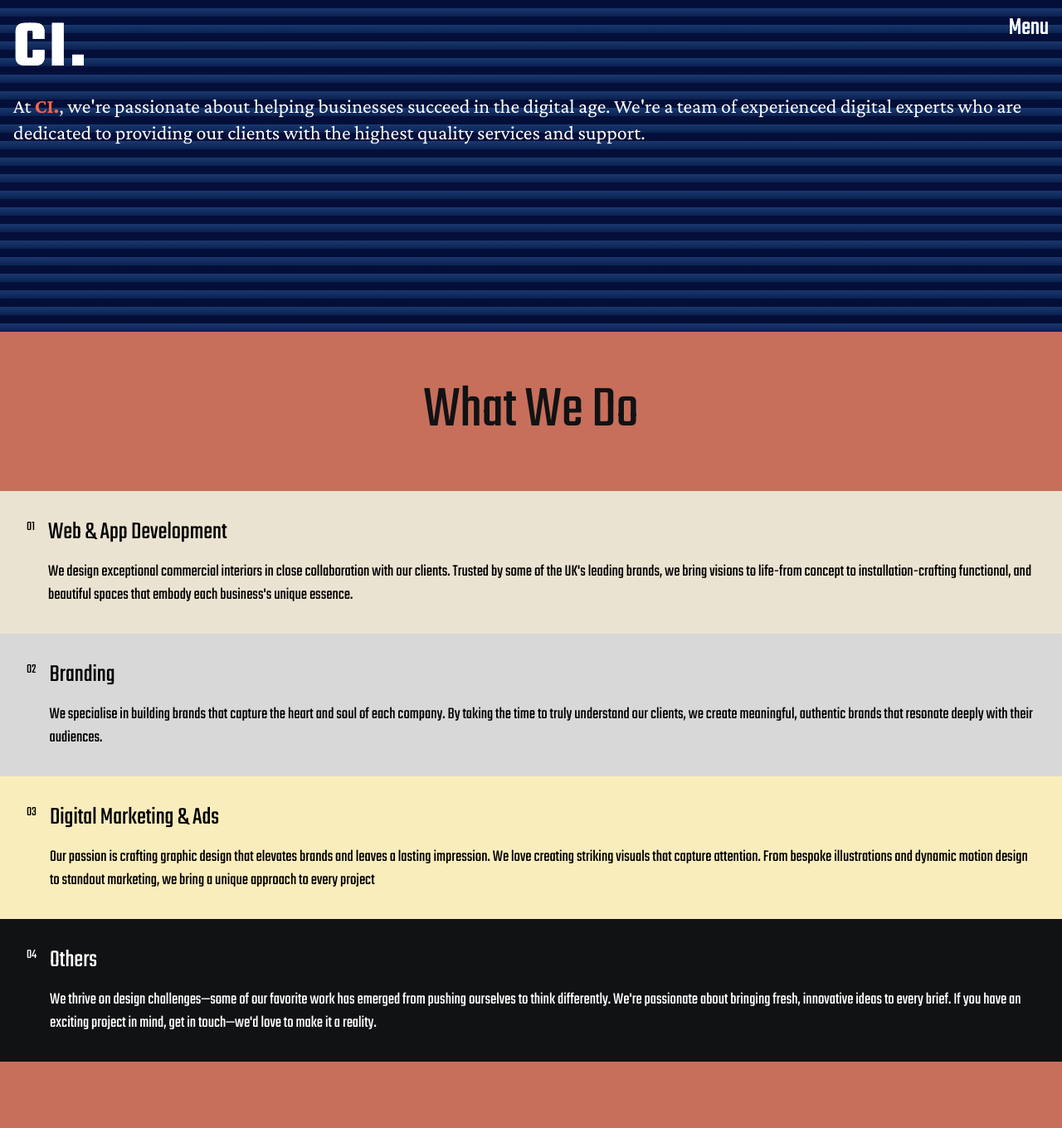
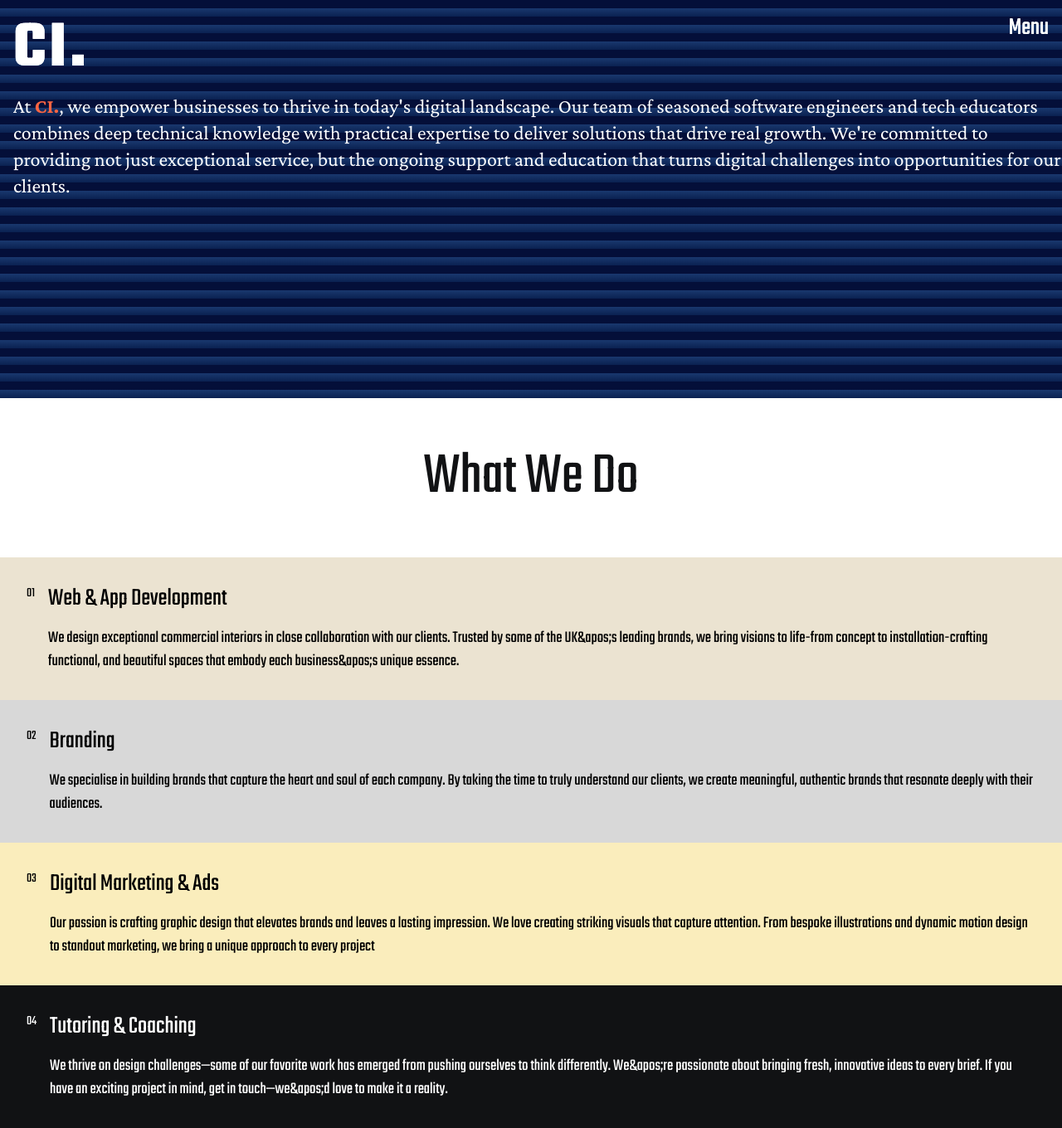
Before and after one commit to osaroDEV/codeillustrated, a Next.js app: page /about in a window 1280 px wide. Shown: the whole page at 83% size. Before the commit the page ends 1280 px from the top, so only its background shows below. Built offline with nearby package versions, Linux system fonts and the light colour scheme.

Commit message:
map services

```diff
--- /dev/null
+++ b/app/lib/services.ts
@@ -0,0 +1,22 @@
+export const services = [
+  {
+    id: '01',
+    header: 'Web & App Development',
+    body: 'We design exceptional commercial interiors in close collaboration with our clients. Trusted by some of the UK&apos;s leading brands, we bring visions to life-from concept to installation-crafting functional, and beautiful spaces that embody each business&apos;s unique essence.',
+  },
+  {
+    id: '02',
+    header: 'Branding',
+    body: 'We specialise in building brands that capture the heart and soul of each company. By taking the time to truly understand our clients, we create meaningful, authentic brands that resonate deeply with their audiences.',
+  },
+  {
+    id: '03',
+    header: 'Digital Marketing & Ads',
+    body: 'Our passion is crafting graphic design that elevates brands and leaves a lasting impression. We love creating striking visuals that capture attention. From bespoke illustrations and dynamic motion design to standout marketing, we bring a unique approach to every project',
+  },
+  {
+    id: '04',
+    header: 'Tutoring & Coaching',
+    body: 'We thrive on design challenges—some of our favorite work has emerged from pushing ourselves to think differently. We&apos;re passionate about bringing fresh, innovative ideas to every brief. If you have an exciting project in mind, get in touch—we&apos;d love to make it a reality.',
+  },
+];
--- a/app/page.tsx
+++ b/app/page.tsx
@@ -4,7 +4,7 @@ import MobileContact from './ui/components/MobileContact';
 
 const Home: FC = () => {
   return (
-    <div className='absolute top-0 left-0  h-auto'>
+    <div className='absolute top-0 left-0 h-auto'>
       <Bio />
       <MobileContact />
     </div>
--- a/app/ui/components/AboutNote.tsx
+++ b/app/ui/components/AboutNote.tsx
@@ -1,12 +1,19 @@
 import { FC } from 'react';
-import {crimson} from '../font'
+import { crimson } from '../font';
 
 const AboutNote: FC = () => {
   return (
     <div className='absolute top-[7rem] z-[100]'>
-        <p
-        className={`${crimson.className} text-2xl text-white`}
-        > At <span className='text-[#ff6542] font-extrabold'>CI.</span>, we&apos;re passionate about helping businesses succeed in the digital age. We&apos;re a team of experienced digital experts who are dedicated to providing our clients with the highest quality services and support.</p>
+      <p className={`${crimson.className} text-2xl text-white`}>
+        {' '}
+        At <span className='text-[#ff6542] font-extrabold'>CI.</span>, we
+        empower businesses to thrive in today&apos;s digital landscape. Our team
+        of seasoned software engineers and tech educators combines deep
+        technical knowledge with practical expertise to deliver solutions that
+        drive real growth. We&apos;re committed to providing not just
+        exceptional service, but the ongoing support and education that turns
+        digital challenges into opportunities for our clients.
+      </p>
     </div>
   );
 };
--- a/app/ui/components/AboutTop.tsx
+++ b/app/ui/components/AboutTop.tsx
@@ -2,7 +2,7 @@ import React from 'react'
 
 const AboutTop = () => {
   return (
-    <div className='absolute top-0 left-0 h-[50vh] w-full bg-gradient-to-r from-blue-900 via-blue-900 to-blue-900 bg-stripes'></div>
+    <div className='absolute top-0 left-0 h-[60vh] w-full bg-gradient-to-r from-blue-900 via-blue-900 to-blue-900 bg-stripes'></div>
   )
 }
 
--- a/app/ui/components/AboutUs.tsx
+++ b/app/ui/components/AboutUs.tsx
@@ -1,51 +1,34 @@
+import { services } from '@/app/lib/services';
+import clsx from 'clsx';
 import { FC } from 'react';
 
 const AboutUs: FC = () => {
   return (
-    <div className='mt-[calc(50vh)] absolute left-0 top-0 w-full'>
-      <section className='h-[12rem] flex justify-center items-center'>
-        <h1 className='text-7xl text-center text-[#111214] '>What We Do</h1>
+    <div className='mt-[calc(60vh)] absolute left-0 top-0 w-full'>
+      <section className='h-[12rem] flex justify-center items-center bg-white'>
+        <h1 className='text-7xl text-center text-[#111214]'>What We Do</h1>
       </section>
-      <section className='h-auto flex justify-center gap-4 bg-[#ebe3d1] p-8'>
-        <span>01</span>
-        <div className='flex flex-col gap-4'>
-          <h2 className='text-3xl'>Web & App Development</h2>
-          <p className='text-xl'>
-            We design exceptional commercial interiors in close collaboration
-            with our clients. Trusted by some of the UK&apos;s leading brands, we
-            bring visions to life-from concept to installation-crafting
-            functional, and beautiful spaces that embody each business&apos;s unique
-            essence.
-          </p>
-        </div>
-      </section>
-      <section className='h-auto flex justify-center gap-4 bg-[#d8d8d8] p-8'>
-        <span>02</span>
-        <div className='flex flex-col gap-4'>
-          <h2 className='text-3xl'>Branding</h2>
-          <p className='text-xl'>
-          We specialise in building brands that capture the heart and soul of each company. By taking the time to truly understand our clients, we create meaningful, authentic brands that resonate deeply with their audiences.
-          </p>
-        </div>
-      </section>
-      <section className='h-auto flex justify-center gap-4 bg-[#faedbc] p-8'>
-        <span>03</span>
-        <div className='flex flex-col gap-4'>
-          <h2 className='text-3xl'>Digital Marketing & Ads</h2>
-          <p className='text-xl'>
-          Our passion is crafting graphic design that elevates brands and leaves a lasting impression. We love creating striking visuals that capture attention. From bespoke illustrations and dynamic motion design to standout marketing, we bring a unique approach to every project
-          </p>
-        </div>
-      </section>
-      <section className='h-auto flex justify-center gap-4 text-white bg-[#111214] p-8'>
-        <span>04</span>
-        <div className='flex flex-col gap-4'>
-          <h2 className='text-3xl'>Others</h2>
-          <p className='text-xl'>
-          We thrive on design challenges—some of our favorite work has emerged from pushing ourselves to think differently. We&apos;re passionate about bringing fresh, innovative ideas to every brief. If you have an exciting project in mind, get in touch—we&apos;d love to make it a reality.
-          </p>
-        </div>
-      </section>
+
+      {services.map((service, index) => (
+        <section
+          key={service.id}
+          className={clsx('h-auto flex justify-center gap-4 p-8', {
+            'bg-[#ebe3d1]': index === 0,
+            'bg-[#d8d8d8]': index === 1,
+            'bg-[#faedbc]': index === 2,
+            'bg-[#111214]': index === 3,
+            'text-white': index === 3,
+          })}
+        >
+          <span>{service.id}</span>
+          <div className='flex flex-col gap-4'>
+            <h2 className='text-3xl'>{service.header}</h2>
+            <p className='text-xl'>
+              {service.body}
+            </p>
+          </div>
+        </section>
+      ))}
     </div>
   );
 };
--- a/app/ui/components/Bio.tsx
+++ b/app/ui/components/Bio.tsx
@@ -6,11 +6,7 @@ const Bio: FC = () => {
   return (
     <div className='mt-28 p-4 flex flex-col items-center justify-center'>
       <p className={`${crimson.className} text-2xl text-white`}>
-        We&apos;re a
-        team of digital experts who blend creativity with technology to build
-        brands that resonate and businesses that grow. From captivating websites
-        to impactful marketing strategies, we deliver results that exceed
-        expectations
+      We&apos;re a team of software engineers and tech educators who combine technical expertise with innovative thinking. We build digital solutions that help brands connect with their audience and businesses scale effectively. From high-performance websites to comprehensive technical training, we deliver outcomes that consistently surpass client goals.
       </p>
       <Image className='mt-10' src='/team.png' alt='hero' width={300} height={300}  />
     </div>
--- a/app/ui/components/MobileContact.tsx
+++ b/app/ui/components/MobileContact.tsx
@@ -3,7 +3,7 @@ import React from 'react';
 
 const MobileContact = () => {
   return (
-    <div className='absolute left-0 text-[1rem] w-full px-4 z-[1000] font-extralight'>
+    <div className='absolute left-0 text-[1rem] w-full px-4 z-[499] font-extralight'>
       <ul className='flex justify-between w-full text-white'>
         <li>{new Date().getFullYear()}</li>
         <li className='flex flex-col gap-2'>
```
